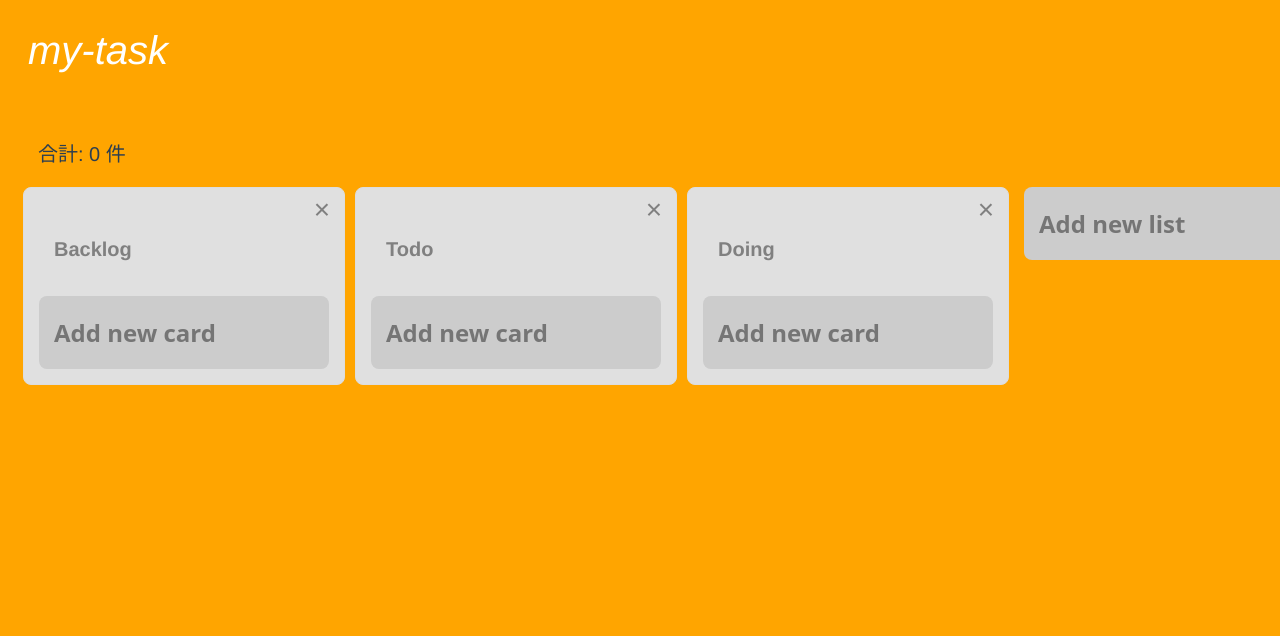
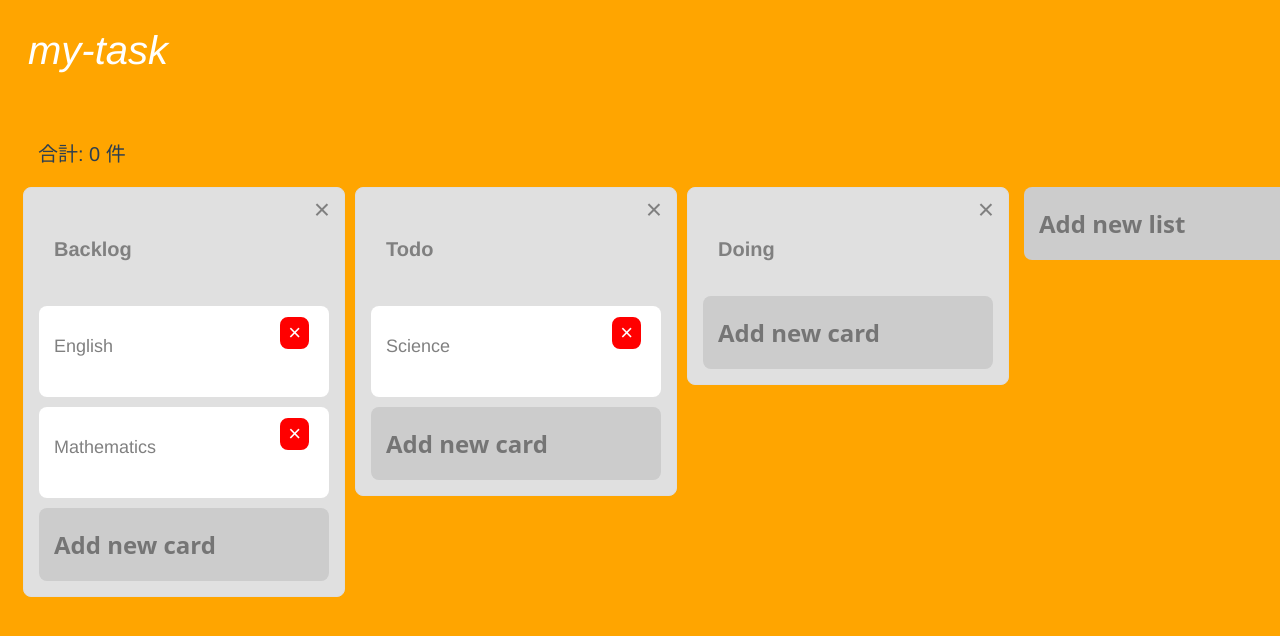
Before and after one commit to takanori19910907/my-task, a Vue app: page / in a window 1280 px wide. Shown: the top 636 px of the page. Built offline with nearby package versions, Linux system fonts and the light colour scheme.

Commit message:
親componentsにcard.vueを登録

```diff
--- a/src/components/Board.vue
+++ b/src/components/Board.vue
@@ -9,6 +9,7 @@
             <list v-for="(item, index) in lists"
                 :key="item.id"
                 :title="item.title"
+                :cards="item.cards"
                 :listIndex="index"
             />
 
--- a/src/components/List.vue
+++ b/src/components/List.vue
@@ -4,25 +4,37 @@
             <p class="list-title">{{ title }}</p>
             <div class="deletelist" @click="removeList">×</div>
         </div>
-        <card-add />
+        <card v-for="(item, index) in cards"
+            :body="item.body"
+            :key="item.id"
+            :cardIndex="index"
+            :listIndex="listIndex"
+        />
+        <card-add :listIndex="listIndex"/>
     </div>
 </template>
 
 <script>
 import CardAdd from './CardAdd.vue'
+import Card from './Card.vue'
 export default {
     components: {
         CardAdd,
+        Card
     },
     props: {
         title: {
             type: String,
             required: true
         },
+            cards: {
+            type: Array,
+            required: true
+        },
         listIndex: {
             type: Number,
             required: true
-        }
+        },
     },
     methods: {
         removeList: function() {
```
